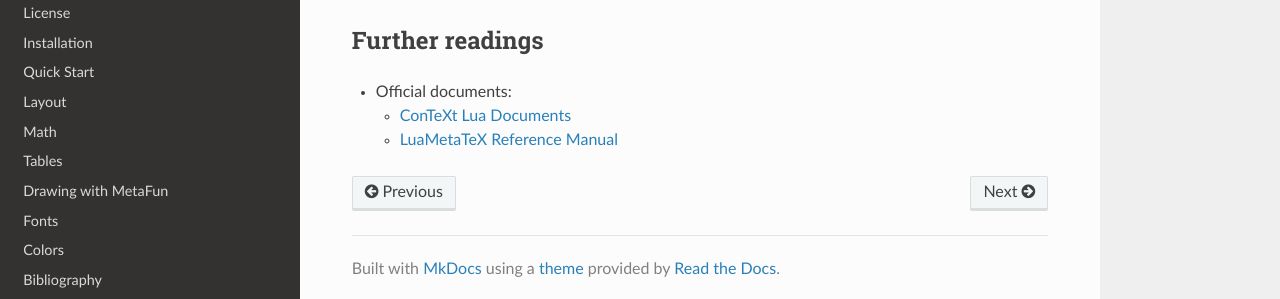
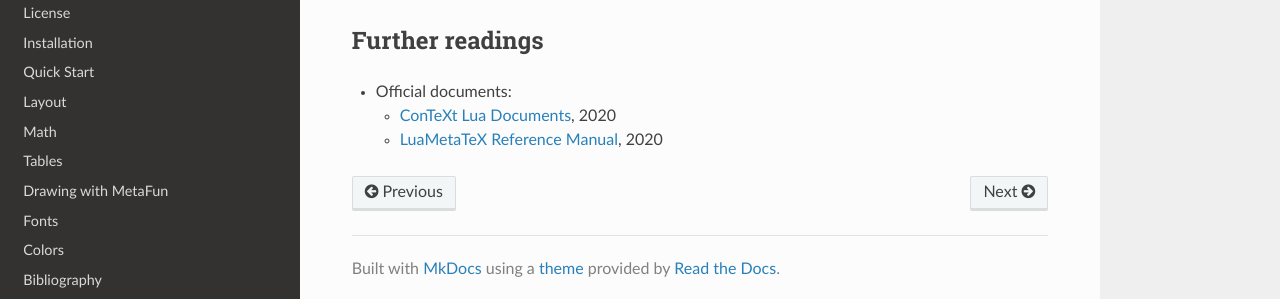
Before and after one commit to champignoom/contex-docs, an MkDocs documentation site: the page built from docs/programming-with-lua.md, in a window 1280 px wide. Shown: the part 136-435 px from the top of the page. Built offline with MkDocs 1.6.1, drawn with Linux system fonts in a browser that asks for light colours; nearby versions of some CDN libraries.

Commit message:
add dates to programming.md

```diff
--- a/docs/programming-with-lua.md
+++ b/docs/programming-with-lua.md
@@ -3,5 +3,5 @@
 ## Further readings
 
 - Official documents:
-    - [ConTeXt Lua Documents](http://www.pragma-ade.nl/general/manuals/cld-mkiv.pdf)
-    - [LuaMetaTeX Reference Manual](http://www.pragma-ade.nl/general/manuals/luametatex.pdf)
+    - [ConTeXt Lua Documents](http://www.pragma-ade.nl/general/manuals/cld-mkiv.pdf), 2020
+    - [LuaMetaTeX Reference Manual](http://www.pragma-ade.nl/general/manuals/luametatex.pdf), 2020
```
